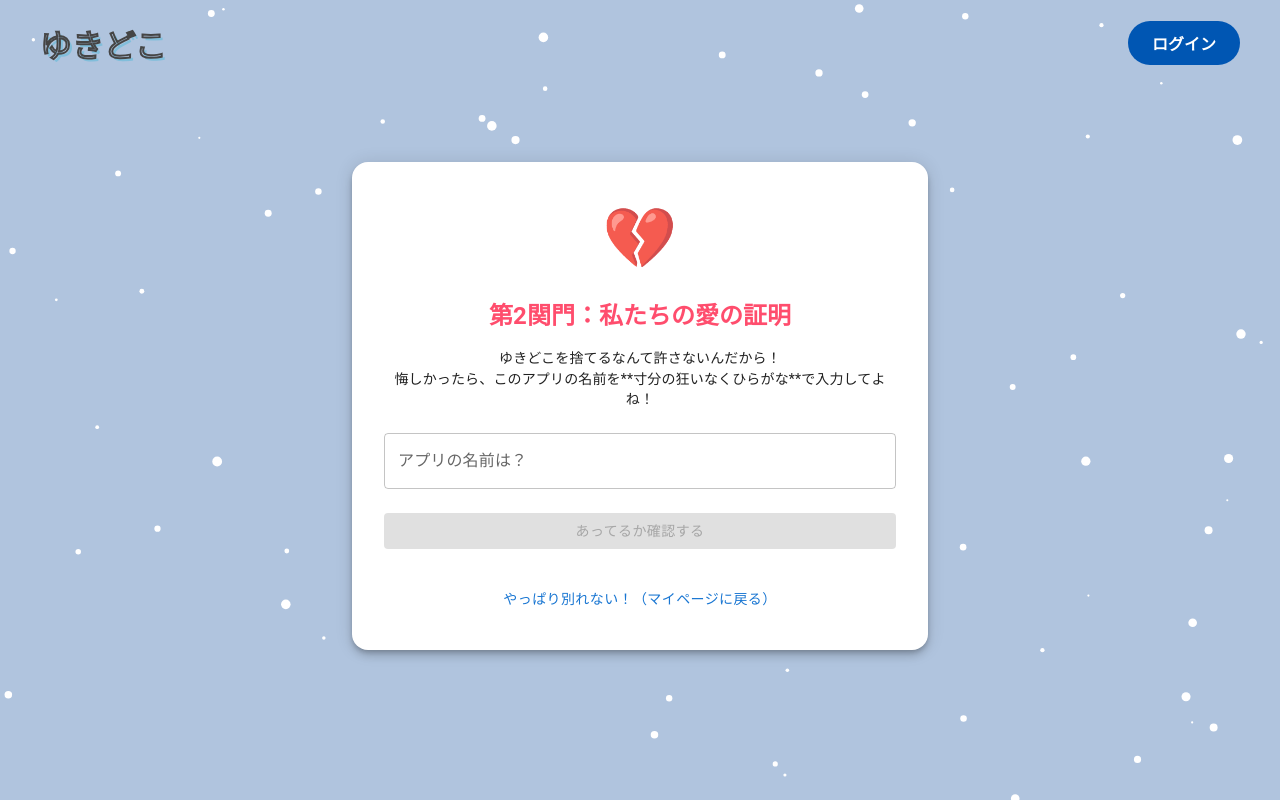
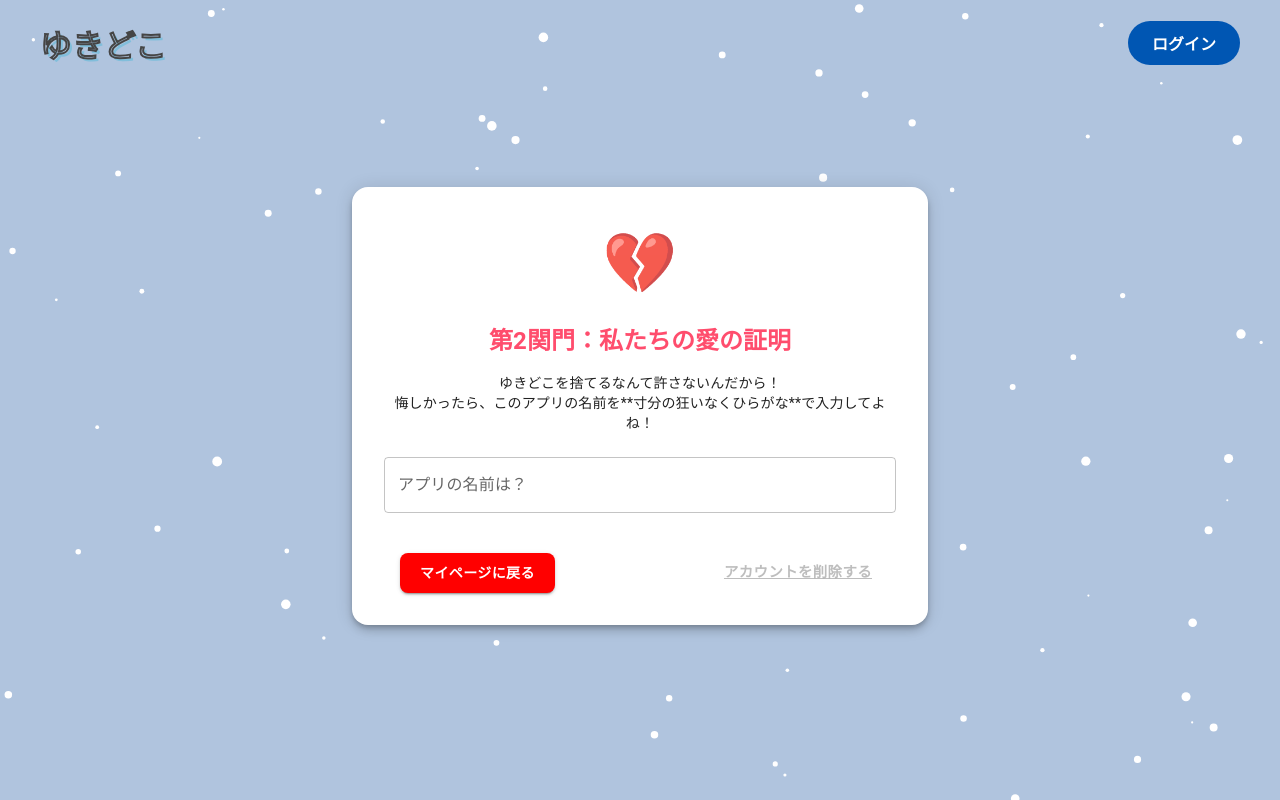
Before and after one commit to novice1248/yukidoko, a React (Vite) app: page /yukidoko/Drop in a window 1280 px wide. Both pictures are taken after a click on the button "アカウントを削除". Built offline with nearby package versions, Linux system fonts and the light colour scheme; no server answers.

Commit message:
ボタンの逃げる回数をカウントする機能を追加し、共通のアクションボタンを実装。最終確認ポップアップのデザインを改善。

```diff
--- a/src/pages/Drop.tsx
+++ b/src/pages/Drop.tsx
@@ -22,18 +22,28 @@ export const Drop: React.FC = () => {
   const [reasonInput, setReasonInput] = useState("");
   const [dialogOpen, setDialogOpen] = useState(false);
 
-  // ボタンが逃げる位置（おふざけ用）
+  // 💡 ボタンが逃げた回数を記録するカウンター
+  const [escapeCount, setEscapeCount] = useState(0);
+
+  // 最初の画面でボタンが逃げる位置
   const [btnTranslate, setBtnTranslate] = useState({ x: 0, y: 0 });
 
   const navigate = useNavigate();
   const auth = getAuth();
 
-  // マウスが乗ったらボタンがランダムに逃げる関数
+  // 💡 マウスが乗ったらボタンがランダムに逃げる関数（10回限定）
   const handleButtonEscape = () => {
     if (step === 1) {
+      if (escapeCount < 10) {
+        // 10回未満なら全力で逃げる！
         const randomX = (Math.random() - 0.5) * 300;
         const randomY = (Math.random() - 0.5) * 150;
         setBtnTranslate({ x: randomX, y: randomY });
+        setEscapeCount((prev) => prev + 1); // カウントを1増やす
+      } else {
+        // 10回逃げ切ったら、座標を真ん中(0,0)に戻してもう逃げない
+        setBtnTranslate({ x: 0, y: 0 });
+      }
     }
   };
 
@@ -51,27 +61,65 @@ export const Drop: React.FC = () => {
     }
   };
 
+  // 第2・第3関門の共通フッターボタン
+  const RenderActionButtons = ({ nextAction, isDeleteDisabled = false }: { nextAction: () => void, isDeleteDisabled?: boolean }) => {
+    return (
+      <Box display="flex" justifyContent="space-between" alignItems="center" mt={4} px={2}>
+        <Button
+          variant="contained"
+          onClick={() => navigate("/Mypage")}
+          sx={{
+            backgroundColor: "#ff0000",
+            color: "#ffffff",
+            fontWeight: "bold",
+            borderRadius: 2,
+            padding: "8px 20px",
+            '&:hover': { backgroundColor: "#cc0000" }
+          }}
+        >
+          マイページに戻る
+        </Button>
+
+        <Button
+          variant="text"
+          color="primary"
+          disabled={isDeleteDisabled}
+          onClick={nextAction}
+          sx={{
+            textDecoration: "underline",
+            fontSize: "0.9rem",
+            fontWeight: "bold"
+          }}
+        >
+          アカウントを削除する
+        </Button>
+      </Box>
+    );
+  };
+
   return (
     <Container>
       <Grid container justifyContent="center" alignItems="center" sx={{ minHeight: "80vh" }}>
         <Grid item xs={12} sm={8} md={6}>
           <Paper elevation={6} sx={{ padding: 4, borderRadius: 4, textAlign: "center", position: "relative", overflow: "hidden" }}>
 
-            {/* アイコンの代わりに絵文字 */}
             <Typography sx={{ fontSize: 60, mb: 2 }}>💔</Typography>
 
-            {/* ==================== 第1段階：ボタンが逃げる ==================== */}
+            {/* ==================== 第1段階：最初の逃げるボタン ==================== */}
             {step === 1 && (
               <Box>
                 <Typography variant="h5" sx={{ fontWeight: 'bold', color: "#ff4d6d", mb: 2 }}>
                   え…？ やだ、別れたくないッ…！
                 </Typography>
+
+                {/* 💡 あと何回逃げるかをそれとなく教えてあげる煽り文句 */}
                 <Typography variant="body1" sx={{ mb: 4 }}>
-                  ボタンを押せるものなら押してみてよ！
+                  {escapeCount < 10
+                    ? `ボタンを押せるものなら押してみてよ！(回避: ${escapeCount}/10)`
+                    : "うぅ…執念に負けたよ……。お、押せばいいじゃん……。"}
                 </Typography>
 
                 <Box sx={{ height: 200, display: 'flex', justifyContent: 'center', alignItems: 'center', position: 'relative' }}>
-                  {/* 🔴 押してほしい（進んでほしい）ボタンを真っ赤に */}
                   <Button
                     variant="contained"
                     onMouseEnter={handleButtonEscape}
@@ -108,22 +156,13 @@ export const Drop: React.FC = () => {
                   value={quizInput}
                   onChange={(e) => setQuizInput(e.target.value)}
                   placeholder="ここにひらがなで入力"
-                  sx={{ mb: 3 }}
+                  sx={{ mb: 1 }}
                 />
 
-                {/* 🔴 活性化したら真っ赤になるボタン */}
-                <Button
-                  variant="contained"
-                  disabled={quizInput !== "ゆきどこ"}
-                  onClick={() => setStep(3)}
-                  fullWidth
-                  sx={{
-                    backgroundColor: quizInput === "ゆきどこ" ? "#ff0000" : "#ccc",
-                    '&:hover': { backgroundColor: quizInput === "ゆきどこ" ? "#cc0000" : "#ccc" }
-                  }}
-                >
-                  あってるか確認する
-                </Button>
+                <RenderActionButtons
+                  nextAction={() => setStep(3)}
+                  isDeleteDisabled={quizInput !== "ゆきどこ"}
+                />
               </Box>
             )}
 
@@ -150,32 +189,20 @@ export const Drop: React.FC = () => {
                   sx={{ mb: 3 }}
                 />
 
-                <Typography variant="caption" display="block" sx={{ mb: 2, color: reasonInput.length >= 10 ? "green" : "red" }}>
+                <Typography variant="caption" display="block" sx={{ mb: 1, color: reasonInput.length >= 10 ? "green" : "red" }}>
                   現在の文字数: {reasonInput.length}文字 / 10文字以上必要
                 </Typography>
 
-                {/* 🔴 活性化したら真っ赤になるボタン */}
-                <Button
-                  variant="contained"
-                  disabled={reasonInput.length < 10}
-                  onClick={() => setDialogOpen(true)}
-                  fullWidth
-                  sx={{
-                    backgroundColor: reasonInput.length >= 10 ? "#ff0000" : "#ccc",
-                    '&:hover': { backgroundColor: reasonInput.length >= 10 ? "#cc0000" : "#ccc" }
-                  }}
-                >
-                  涙をのんでサヨナラする
-                </Button>
+                <RenderActionButtons
+                  nextAction={() => setDialogOpen(true)}
+                  isDeleteDisabled={reasonInput.length < 10}
+                />
               </Box>
             )}
 
-            {/* 共通の「やっぱり戻る」ボタン（ここは優しさで青いまま） */}
-            <Box mt={4}>
-              <Button variant="text" color="primary" onClick={() => navigate("/Mypage")}>
-                やっぱり別れない！（マイページに戻る）
-              </Button>
-            </Box>
+          </Paper>
+        </Grid>
+      </Grid>
 
       {/* ==================== 第4段階：最終確認ポップアップ ==================== */}
       <Dialog open={dialogOpen} onClose={() => setDialogOpen(false)}>
@@ -188,32 +215,31 @@ export const Drop: React.FC = () => {
             ここで「はい」を押したら、もう二度と会えなくなっちゃうんだからね……？
           </DialogContentText>
         </DialogContent>
-              <DialogActions style={{ padding: '16px 24px', justifyContent: 'center', gap: 20, position: 'relative' }}>
+        <DialogActions style={{ padding: '16px 24px', justifyContent: 'center', gap: 20 }}>
 
-                {/* 🔴 アカウント削除をやめる（引き止める）ボタンを、一番大きな「真っ赤なボタン」に！ */}
           <Button
             onClick={() => setDialogOpen(false)}
             variant="contained"
             sx={{
-                    borderRadius: 20,
-                    padding: "10px 30px",
-                    fontSize: "1.1rem",
+              borderRadius: 2,
+              padding: "8px 24px",
               backgroundColor: "#ff0000",
+              color: "#ffffff",
+              fontWeight: "bold",
               '&:hover': { backgroundColor: "#cc0000" }
             }}
           >
-                  やっぱりやめる！
+            マイページに戻る
           </Button>
 
-                {/* 👻 本当の「消す。」ボタンは、背景と同化しそうな「極小のグレー」に！ */}
           <Button
             onClick={handleDeleteFinal}
             sx={{
               borderRadius: 1,
-                    fontSize: "0.6rem", // めっちゃ小さい
-                    padding: "2px 6px",  // めっちゃ細い
+              fontSize: "0.6rem",
+              padding: "2px 6px",
               minWidth: "auto",
-                    color: "#aaaaaa",    // 背景の白に近い薄いグレー
+              color: "#aaaaaa",
               backgroundColor: "#f5f5f5",
               '&:hover': {
                 backgroundColor: "#e0e0e0",
@@ -226,10 +252,6 @@ export const Drop: React.FC = () => {
 
         </DialogActions>
       </Dialog>
-
-          </Paper>
-        </Grid>
-      </Grid>
     </Container>
   );
 };
```
Lines whose indentation alone changed are shown as unchanged.
